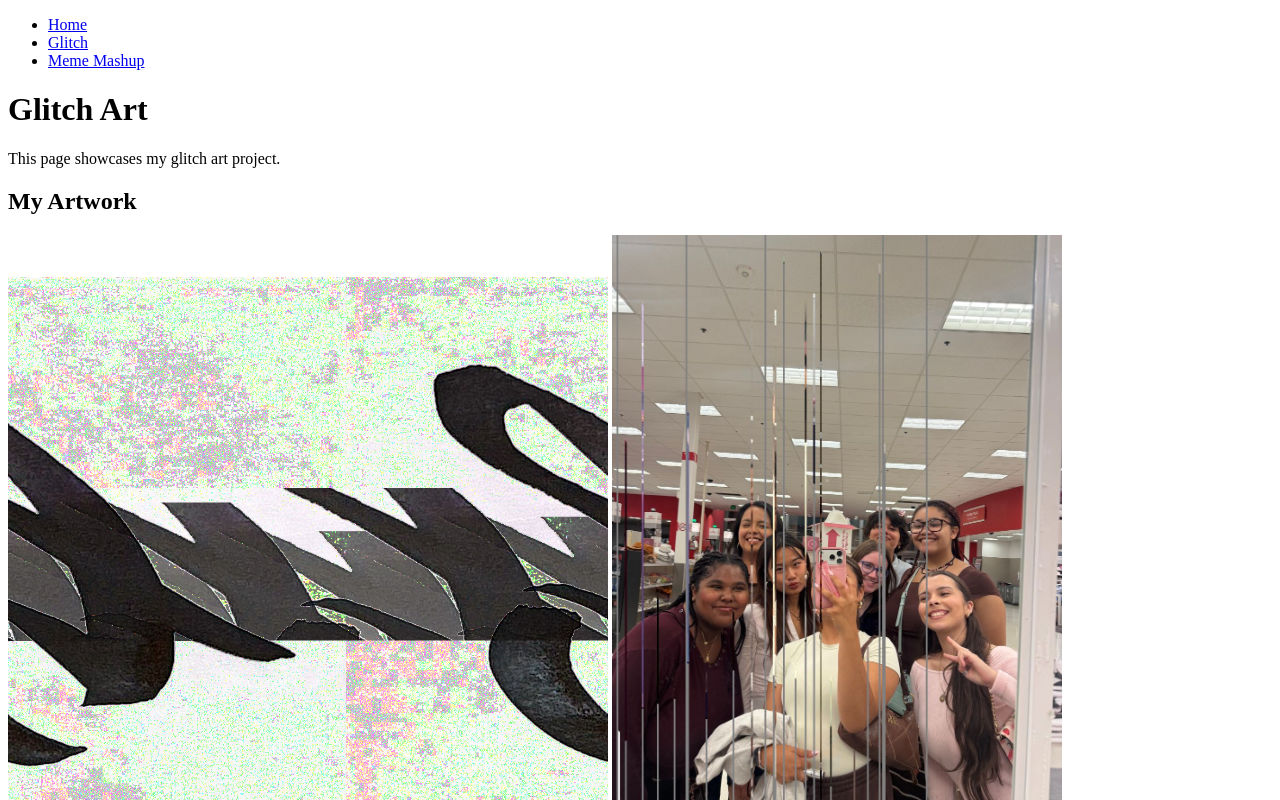
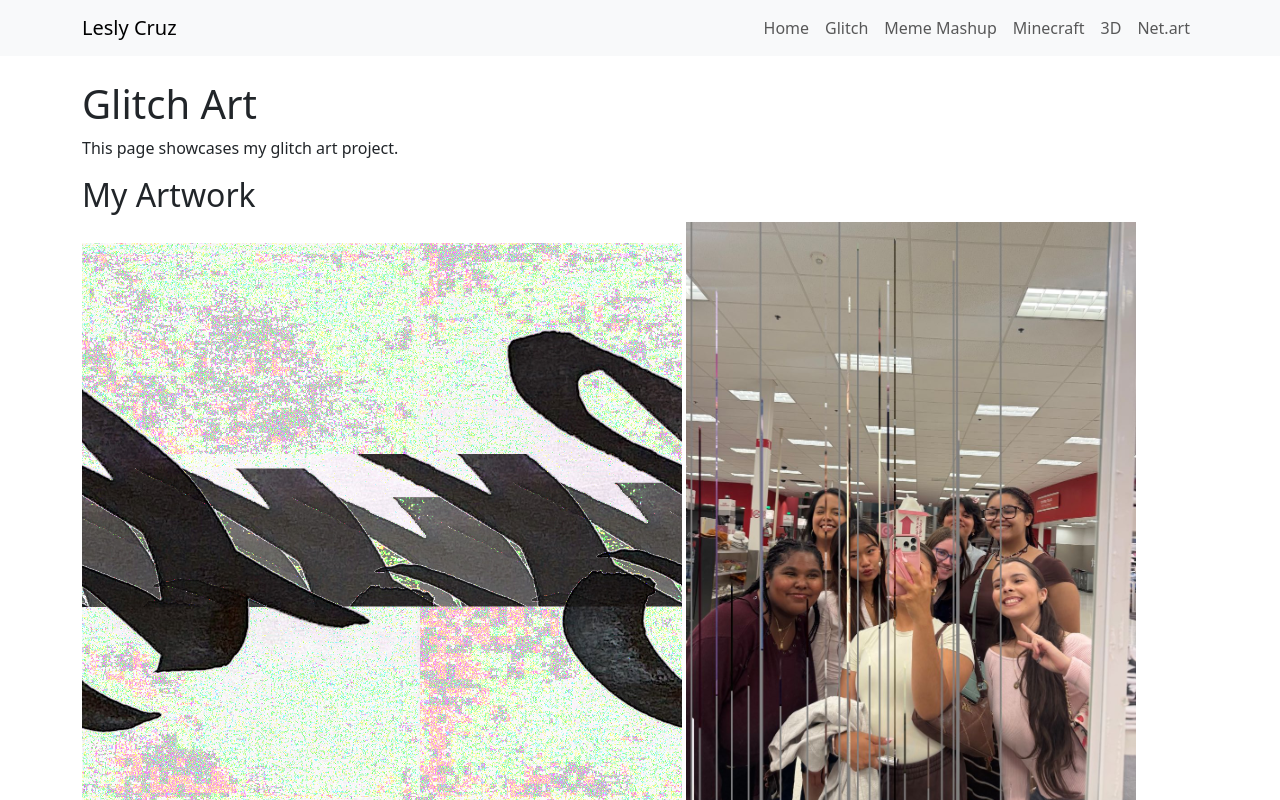
Before and after one commit to Lesly-Cruz/Lesly-Cruz-dominguez.github.io, a plain HTML site: page glitch.html in a window 1280 px wide. Shown: the top 800 px of the page. Drawn offline with nearby package versions, Linux system fonts and the light colour scheme.

Commit message:
Update glitch.html

```diff
--- a/glitch.html
+++ b/glitch.html
@@ -2,13 +2,29 @@
 <html>
 <head>
     <title>Glitch Art - Lesly Cruz Dominguez</title>
+    <link href= "https://cdn.jsdelivr.net/npm/bootstrap@5.3.3/dist/css/bootstrap.min.css" rel="stylesheet">
 </head>
+
+
 <body>
-    <ul>
-        <li><a href="index.html">Home</a></li>
-        <li><a href="glitch.html">Glitch</a></li>
-        <li><a href="mashup.html">Meme Mashup</a></li>
-    </ul>
+
+  <nav class="navbar navbar-expand navbar-light bg-light">
+        <div class="container">
+            <a class="navbar-brand" href="index.html">Lesly Cruz</a>
+
+            <ul class="navbar-nav">
+                <li class="nav-item"><a class="nav-link" href="index.html">Home</a></li>
+                <li class="nav-item"><a class="nav-link" href="glitch.html">Glitch</a></li>
+                <li class="nav-item"><a class="nav-link" href="mashup.html">Meme Mashup</a></li>
+                <li class="nav-item"><a class="nav-link" href="minecraft.html">Minecraft</a></li>
+                <li class="nav-item"><a class="nav-link" href="3d.html">3D</a></li>
+                <li class="nav-item"><a class="nav-link" href="netart.html">Net.art</a></li>
+            </ul>
+        </div>
+    </nav>
+
+    <div class="container mt-4">
+
 
     <h1>Glitch Art</h1>
     <p>This page showcases my glitch art project.</p>
@@ -20,6 +36,6 @@
 <img src="glitch/friends.jpg" alt="Glitch artwork about friends" style="max-width: 600px; max-height: 600px; width: auto; height: auto;">
 
 <img src="glitch/street.jpg" alt="Glitch artwork about the street" style="max-width: 600px; max-height: 600px; width: auto; height: auto;">
-
+  <\div>
 </body>
 </html>
```
